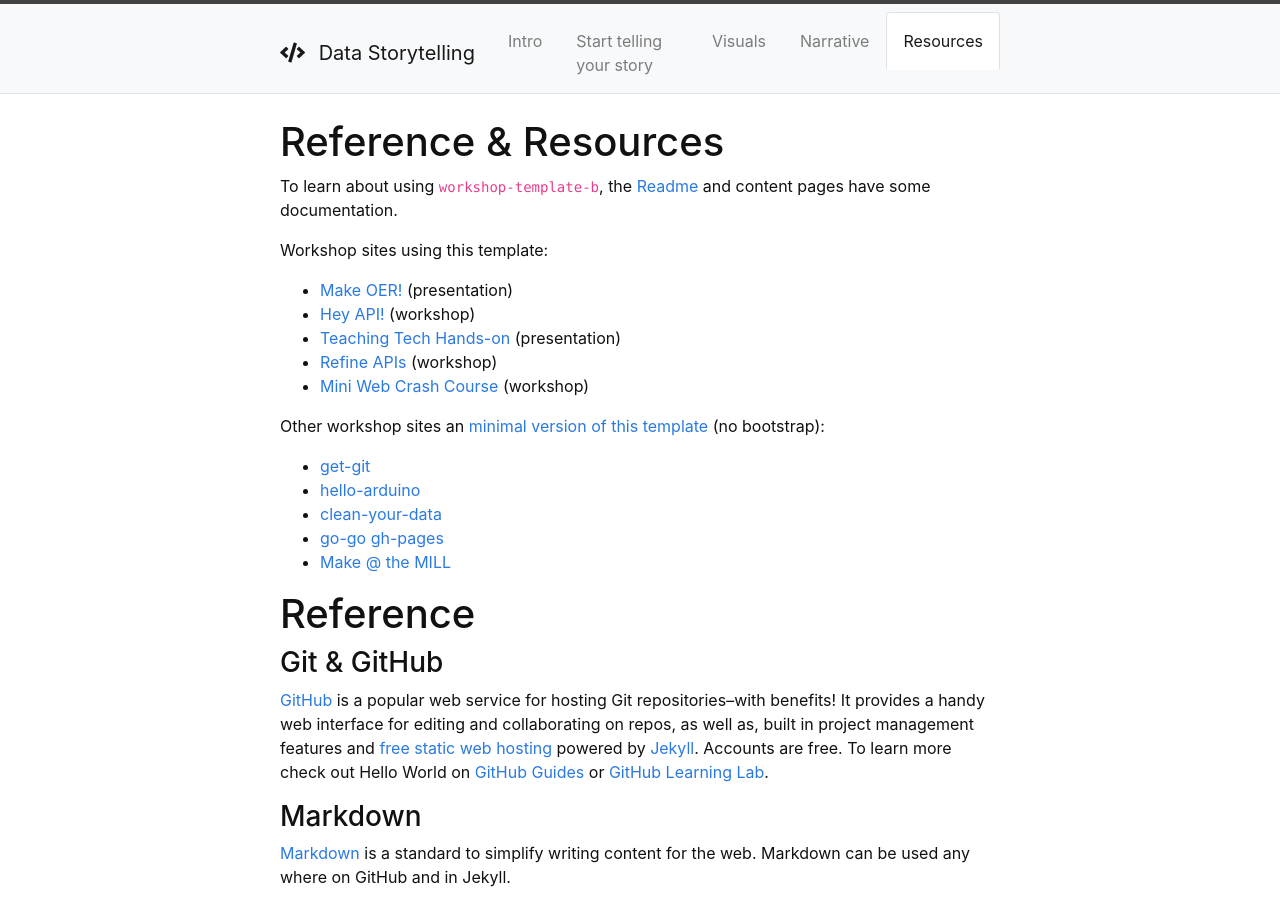
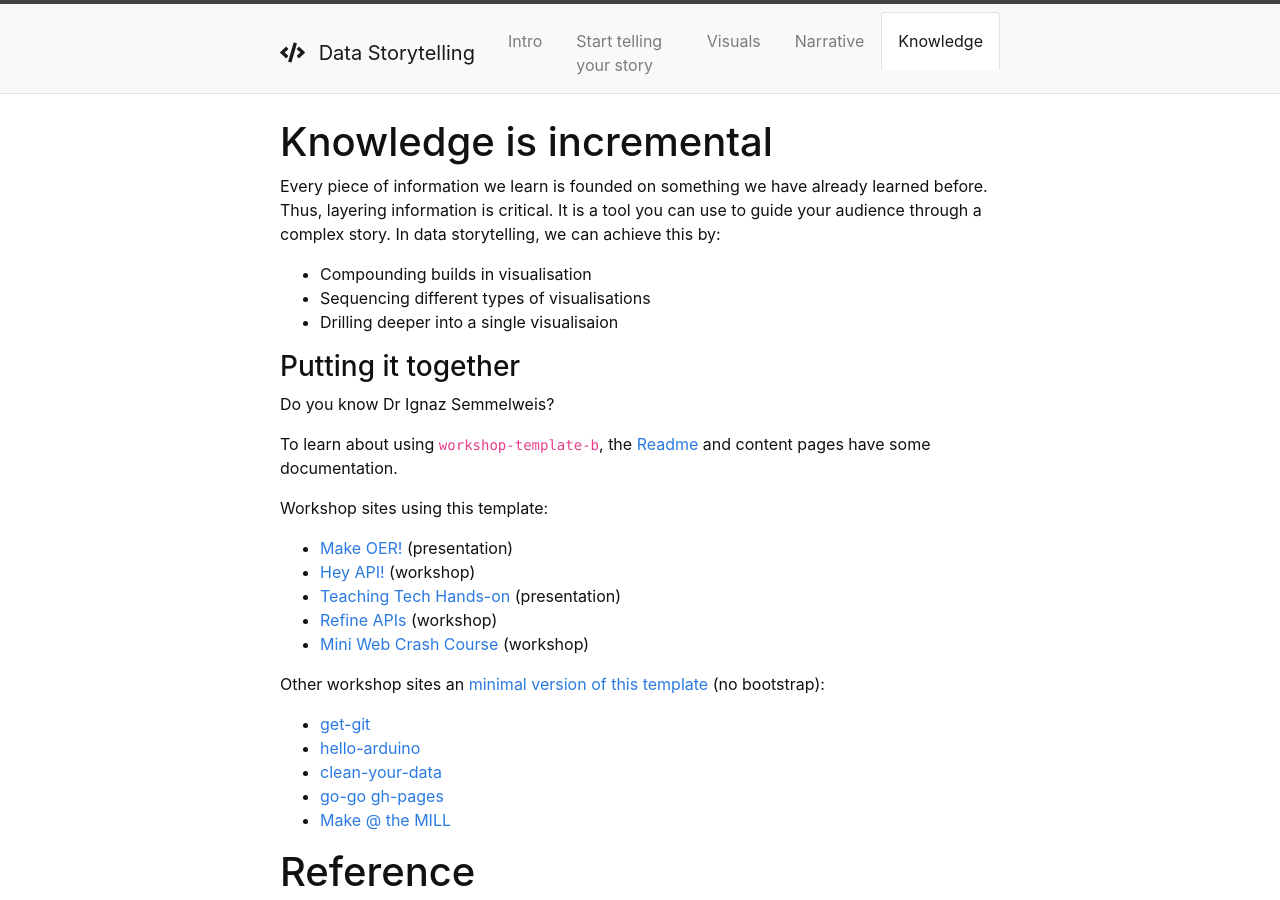
Before and after one commit to masamiy/DataStoryTelling, a Jekyll site: the page built from content/4-Knowledge.md, in a window 1280 px wide and 900 px high. Built offline with Jekyll 4.4.1, drawn with Linux system fonts in a browser that asks for light colours.

Commit message:
Update and rename 4-resources.md to 4-Knowledge.md

```diff
--- a/content/4-resources.md
+++ b/content/4-Knowledge.md
@@ -1,7 +1,15 @@
 ---
-title: Reference & Resources
-nav: Resources
+title: Knowledge is incremental
+nav: Knowledge
 ---
+
+Every piece of information we learn is founded on something we have already learned before. Thus, layering information is critical. It is a tool you can use to guide your audience through a complex story. In data storytelling, we can achieve this by:
+- Compounding builds in visualisation
+- Sequencing different types of visualisations
+- Drilling deeper into a single visualisaion
+
+### Putting it together
+Do you know Dr Ignaz Semmelweis?
 
 To learn about using `workshop-template-b`, the [Readme](https://github.com/evanwill/workshop-template-b/blob/master/README.md) and content pages have some documentation.
 
```
